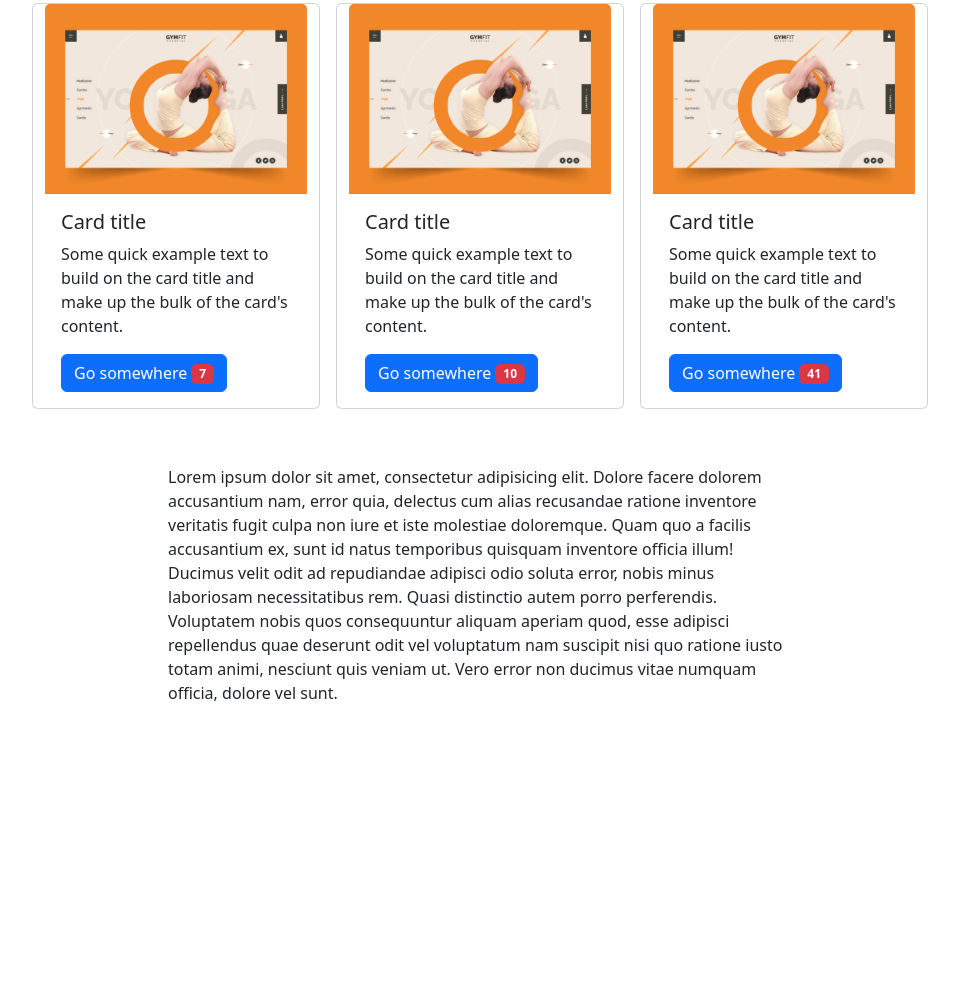
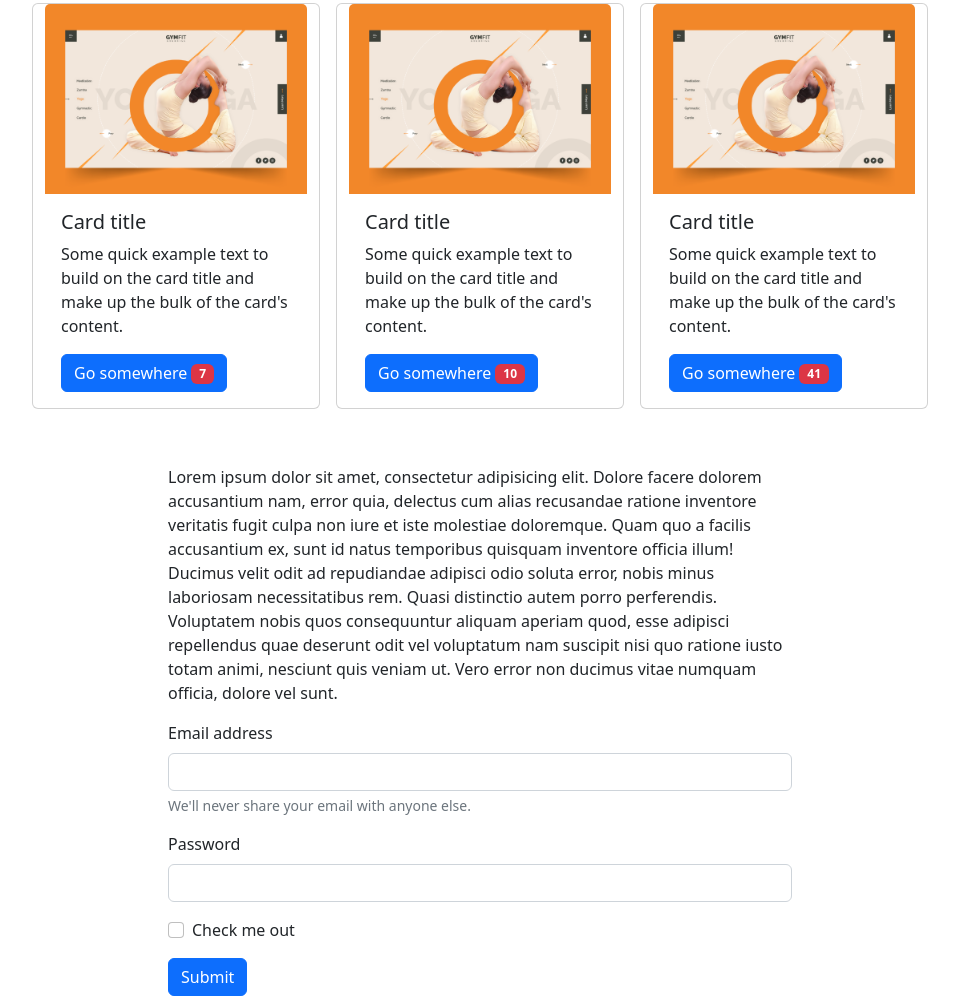
Before and after one commit to omarbabou/try-bootstrap, a website: page index.html in a window 1280 px wide. Shown: the part 1036-2040 px from the top of the page, without its empty margins (160-1119 px from the left). Before the commit the page ends 1749 px from the top, so only its background shows below. Drawn offline with nearby package versions, Linux system fonts and the light colour scheme.

Commit message:
Add bootstrap forms components

```diff
--- a/index.html
+++ b/index.html
@@ -148,5 +148,22 @@
 
   </section>
 
+  <form class="container w-50 gap-2 p-2">
+    <div class="mb-3">
+      <label for="exampleInputEmail1" class="form-label">Email address</label>
+      <input type="email" class="form-control" id="exampleInputEmail1" aria-describedby="emailHelp">
+      <div id="emailHelp" class="form-text">We'll never share your email with anyone else.</div>
+    </div>
+    <div class="mb-3">
+      <label for="exampleInputPassword1" class="form-label">Password</label>
+      <input type="password" class="form-control" id="exampleInputPassword1">
+    </div>
+    <div class="mb-3 form-check">
+      <input type="checkbox" class="form-check-input" id="exampleCheck1">
+      <label class="form-check-label" for="exampleCheck1">Check me out</label>
+    </div>
+    <button type="submit" class="btn btn-primary">Submit</button>
+  </form>
+
 </body>
 </html>
```
